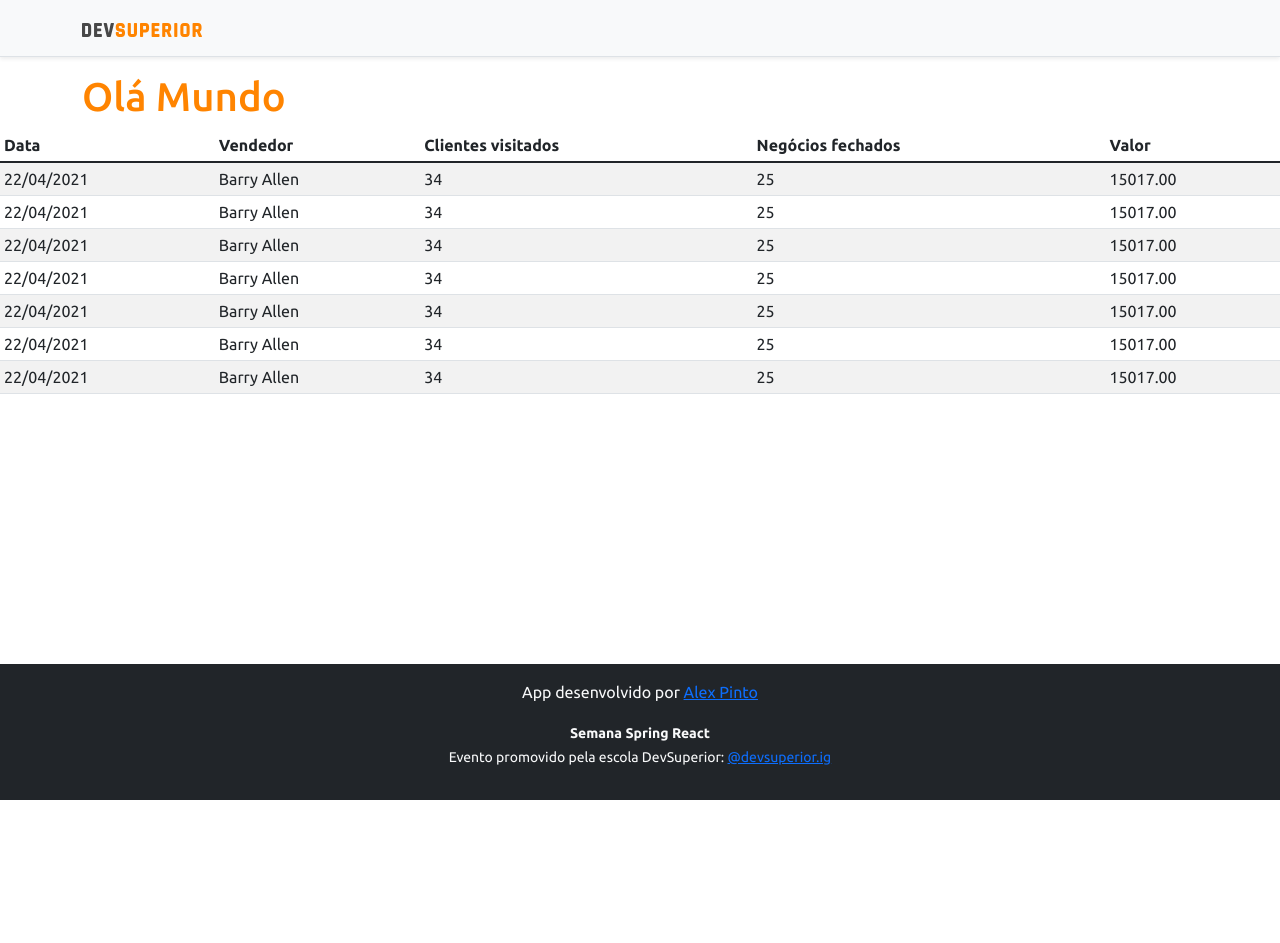
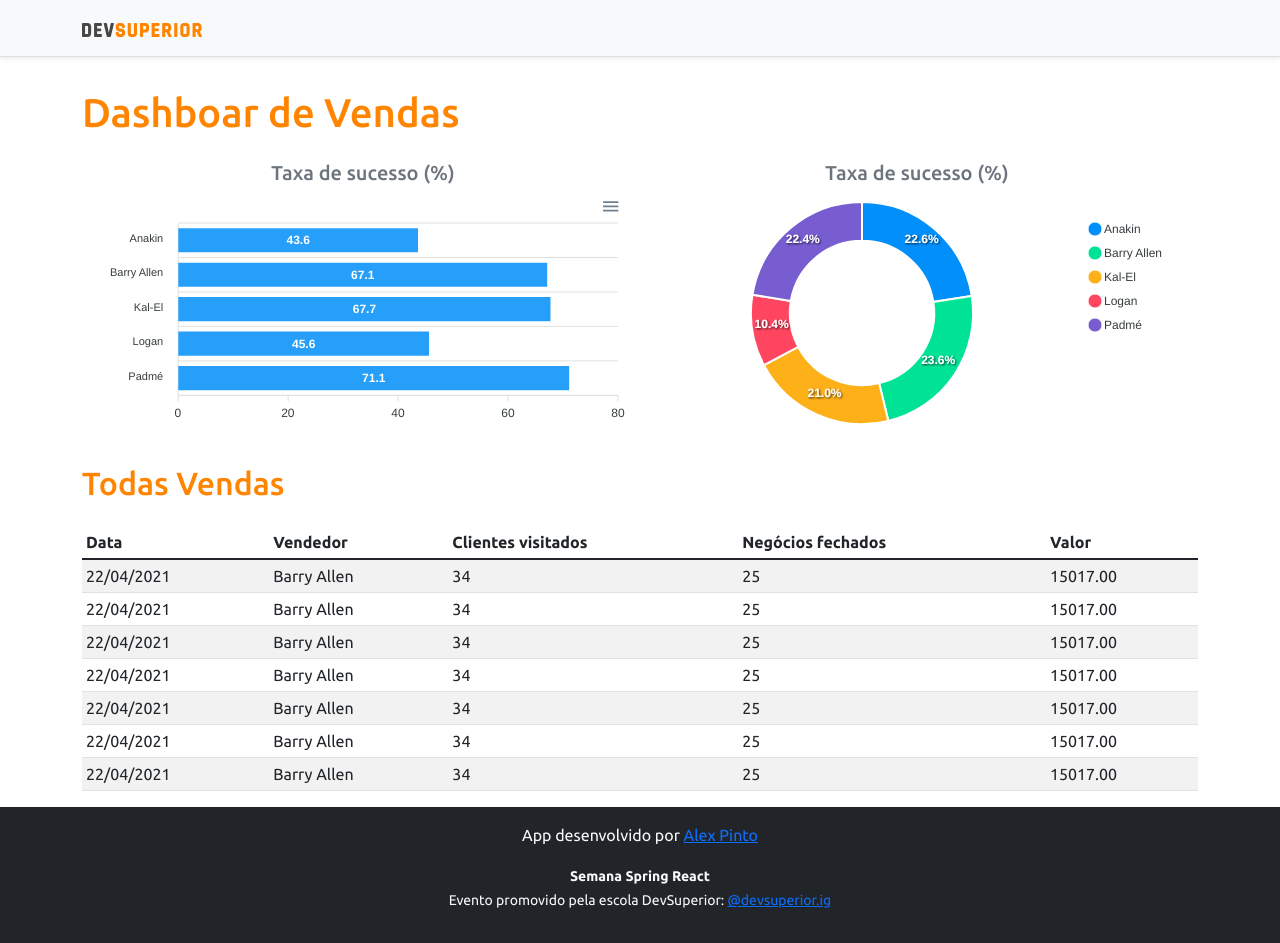
Before and after one commit to alexfapa/react-springboot-project, a React (Create React App) app in the folder frontend/: page / in a window 1280 px wide. Before the commit the page ends 800 px from the top, so only its background shows below. Built offline with nearby package versions, Linux system fonts and the light colour scheme.

Commit message:
Static charts

```diff
--- a/frontend/package.json
+++ b/frontend/package.json
@@ -11,8 +11,10 @@
     "@types/node": "^12.0.0",
     "@types/react": "^17.0.0",
     "@types/react-dom": "^17.0.0",
+    "apexcharts": "^3.28.1",
     "bootstrap": "^5.1.1",
     "react": "^17.0.2",
+    "react-apexcharts": "^1.3.9",
     "react-dom": "^17.0.2",
     "react-scripts": "4.0.3",
     "typescript": "^4.1.2",
--- a/frontend/src/App.tsx
+++ b/frontend/src/App.tsx
@@ -1,15 +1,33 @@
 import NavBar from "components/NavBar"
 import Footer from "components/Footer"
 import DataTable from "components/DataTable"
+import BarChart from "components/BarChart"
+import DonutChart from "components/DonutChart"
 
 function App() {
   return (
     <>
       <NavBar />
       <div className="container">
-        <h1 className="text-primary">Olá Mundo</h1>
+        <h1 className="text-primary py-3">Dashboar de Vendas</h1>
+        <div className="row px-3">
+          <div className="col-sm-6">
+            <h5 className="text-center text-secondary">Taxa de sucesso (%)</h5>
+            <BarChart />
+          </div>
+          <div className="col-sm-6">
+            <h5 className="text-center text-secondary">Taxa de sucesso (%)</h5>
+            <DonutChart />
+          </div>
+        </div>
+
+        <div className="py-3">
+          <h2 className="text-primary">Todas Vendas</h2>
+        </div>
+
+        <DataTable />
       </div>
-      <DataTable />
+
       <Footer />
     </>
   );
--- /dev/null
+++ b/frontend/src/components/BarChart/index.tsx
@@ -0,0 +1,35 @@
+import Chart from "react-apexcharts";
+
+const BarChart = () => {
+    const options = {
+        plotOptions: {
+            bar: {
+                horizontal: true,
+            }
+        },
+    };
+
+    const mockData = {
+        labels: {
+            categories: ['Anakin', 'Barry Allen', 'Kal-El', 'Logan', 'Padmé']
+        },
+        series: [
+            {
+                name: "% Sucesso",
+                data: [43.6, 67.1, 67.7, 45.6, 71.1]
+            }
+        ]
+    };
+    return (
+
+        <Chart
+            //os três pontos antes de options indica que podem vir mais parâmetros após options
+            options={{...options, xaxis: mockData.labels}}
+            series={mockData.series}
+            type="bar"
+            height="240"
+
+        />
+    );
+}
+export default BarChart;
--- /dev/null
+++ b/frontend/src/components/DonutChart/index.tsx
@@ -0,0 +1,26 @@
+import Chart from "react-apexcharts";
+
+const DonutChart = () => {
+    const mockData = {
+        series: [477138, 499928, 444867, 220426, 473088],
+        labels: ['Anakin', 'Barry Allen', 'Kal-El', 'Logan', 'Padmé']
+    }
+
+    const options = {
+        legend: {
+            show: true
+        }
+    }
+    return (
+
+        <Chart
+            //os três pontos antes de options indica que podem vir mais parâmetros após options
+            options={{...options, labels: mockData.labels}}
+            series={mockData.series}
+            type="donut"
+            height="240"
+
+        />
+    );
+}
+export default DonutChart;
```
Also changed, not shown: 2 other files (tests, documents, lock files or other folders).
